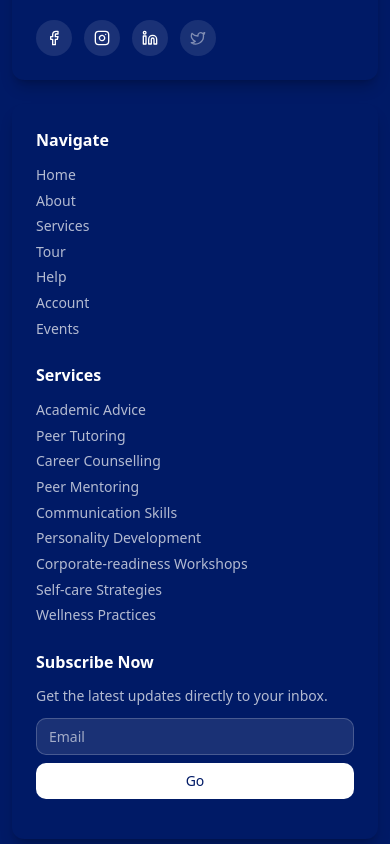
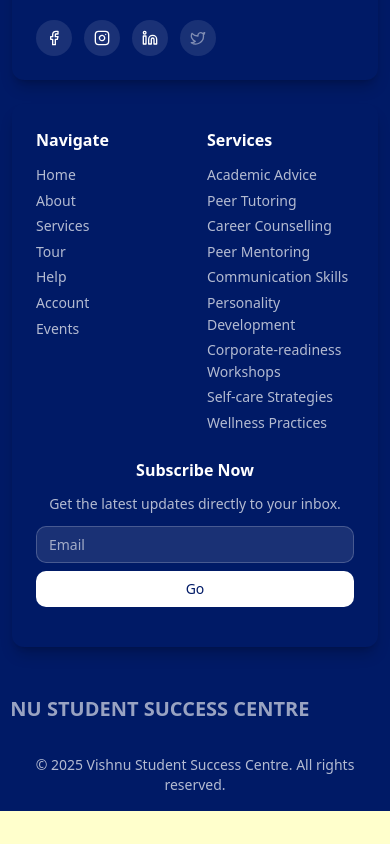
Before and after one commit to Yubhian-Technologies/vssc, a React (Vite) app: page /auth in a window 390 px wide. Shown: the part 1060-1904 px from the top of the page. After the commit the page ends 1871 px from the top, so only its background shows below. Built offline with nearby package versions, Linux system fonts and the light colour scheme; no server answers; the HTML template or start-up script is replaced by a standard one; a web font is replaced by a local one.

Commit message:
Footer grid change

```diff
--- a/src/components/Footer.tsx
+++ b/src/components/Footer.tsx
@@ -100,7 +100,7 @@ const Footer = () => {
 
           {/* Navigation & Services & Subscribe */}
           <div className="p-6 rounded-xl shadow-lg shadow-black/20">
-            <div className="grid sm:grid-cols-2 md:grid-cols-3 gap-6">
+            <div className="grid grid-cols-2 sm:grid-cols-2 md:grid-cols-3 gap-6">
               <div>
                 <h3 className="text-base font-semibold mb-3">Navigate</h3>
                 <ul className="space-y-1">
@@ -133,17 +133,21 @@ const Footer = () => {
                 </ul>
               </div>
 
-              <div>
+              <div className="col-span-2 sm:col-span-2 md:col-span-3 text-center">
                 <h3 className="text-base font-semibold mb-3">Subscribe Now</h3>
-                <p className="text-white/70 mb-3 text-sm">
+
+                <p className="text-white/70 mb-3 text-sm mx-auto max-w-xs">
                   Get the latest updates directly to your inbox.
                 </p>
-                <div className="flex flex-col sm:flex-row gap-2 mb-4">
+
+                <div className="flex flex-col sm:flex-row gap-2 mb-4 justify-center">
                   <Input
                     type="email"
                     placeholder="Email"
-                    className="bg-white/10 border-white/20 text-white placeholder:text-white/60 focus:bg-white/20 h-9 text-sm flex-1"
+                    className="bg-white/10 border-white/20 text-white placeholder:text-white/60
+                 focus:bg-white/20 h-9 text-sm flex-1 max-w-xs sm:max-w-sm"
                   />
+
                   <Button className="bg-white text-primary hover:bg-white/90 font-medium h-9 px-3 text-sm">
                     Go
                   </Button>
@@ -156,10 +160,10 @@ const Footer = () => {
         {/* Marquee */}
         <div className="w-full overflow-hidden bg-primary py-2 mt-10">
           <div className="flex whitespace-nowrap animate-marquee">
-            <p className="text-xl sm:text-20xl md:text-7xl lg:text-10xl font-bold mr-20 opacity-60">
+            <p className="text-xl sm:text-30xl md:text-7xl lg:text-15xl font-bold mr-20 opacity-60">
               VISHNU STUDENT SUCCESS CENTRE
             </p>
-            <p className="text-xl sm:text-20xl md:text-7xl lg:text-10xl font-bold mr-20 opacity-60">
+            <p className="text-xl sm:text-30xl md:text-7xl lg:text-15xl font-bold mr-20 opacity-60">
               VISHNU STUDENT SUCCESS CENTRE
             </p>
           </div>
```
